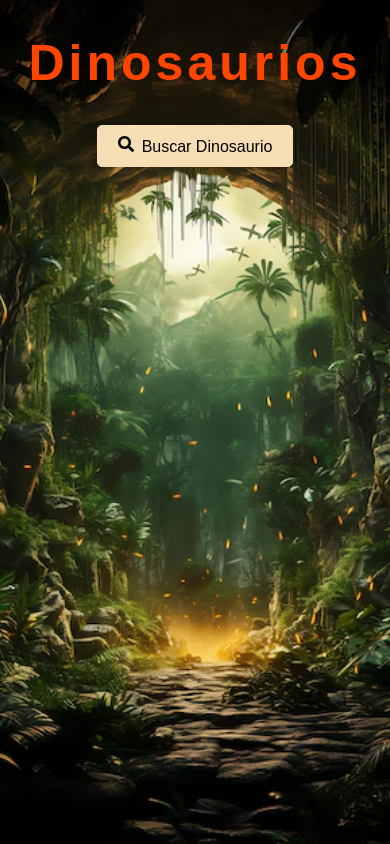
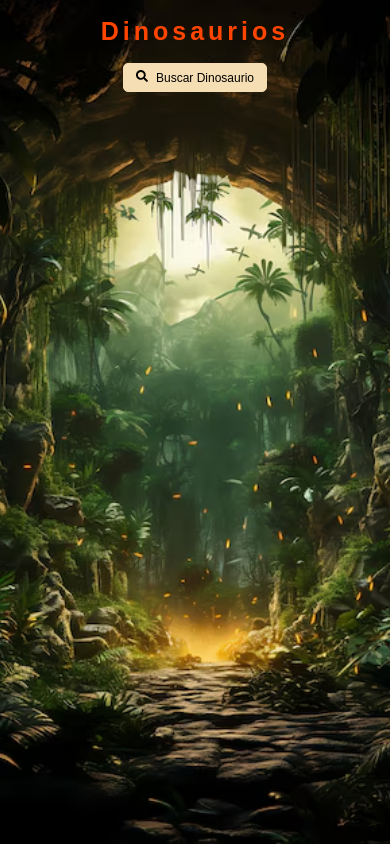
Before and after one commit to jorgevels/Dinosauios, a React (Create React App) app: page / in a window 390 px wide. Built offline with nearby package versions, Linux system fonts and the light colour scheme; a web font is replaced by a local one.

Commit message:
Add @media screen

```diff
--- a/src/App.css
+++ b/src/App.css
@@ -1,3 +1,11 @@
+
+/* Estilos globales */
+body {
+  margin: 0;
+  padding: 0;
+  font-family: Arial, sans-serif;
+  box-sizing: border-box;
+}
 
 .App {
   text-align: center;
@@ -15,9 +23,10 @@
   background-image: url("./images/fondoUno.avif");
   background-size: cover;
   background-position: center;
-  color:orangered;
+  color: orangered;
+}
 
-}
+/* Botón */
 button {
   background-color: wheat;
   border: 1px solid wheat;
@@ -26,7 +35,15 @@ button {
   font-size: 16px;
   cursor: pointer;
   transition: background-color 0.3s, border-color 0.3s;
+}
 
+button:hover {
+  background-color: #f5deb3;
+  border-color: #f5deb3;
+}
+
+button:focus {
+  outline: none;
 }
 
 button-r {
@@ -38,13 +55,21 @@ button-r {
   color: black;
   cursor: pointer;
   transition: background-color 0.3s, border-color 0.3s;
+}
 
+button-r:hover {
+  background-color: #ff4500;
+  border-color: #ff4500;
 }
-h1{
+
+button-r:focus {
+  outline: none;
+}
+
+h1 {
   font-family: 'JurassicPark', sans-serif;
   font-size: 50px;
   letter-spacing: 4px;
-
 }
 
 h2 {
@@ -57,7 +82,6 @@ h2 {
 
 p {
   color: yellow;
-  /* font-family: 'JurassicPark', sans-serif; */
   font-weight: 700;
 }
 
@@ -89,15 +113,75 @@ p {
   max-width: 100%;
   margin-top: 10%;
   /* Margen superior por defecto */
+}
 
-  /* Media query para dispositivos más pequeños */
-  @media screen and (max-width: 768px) {
+/* Media queries para pantallas más pequeñas */
+@media screen and (max-width: 768px) {
+  h1 {
+    font-size: 35px;
+  }
+
+  h2 {
+    font-size: 30px;
+  }
+
+  p {
+    font-size: 16px;
+  }
+
+  button,
+  button-r {
+    padding: 8px 16px;
+    font-size: 14px;
+  }
+}
+
+@media screen and (max-width: 480px) {
+  h1 {
+    font-size: 25px;
+  }
+
+  h2 {
+    font-size: 20px;
+  }
+
+  p {
+    font-size: 14px;
+  }
+
+  button,
+  button-r {
+    padding: 6px 12px;
+    font-size: 12px;
+  }
+
+  .image-container img {
     margin-top: 0;
     /* Elimina el margen superior en dispositivos más pequeños */
   }
+}
 
-  @media screen and (max-width: 306px) {
-    margin-top: -5%;
-    /* Elimina el margen superior en dispositivos con ancho máximo de 375px */
+@media screen and (max-width: 375px) {
+  h1 {
+    font-size: 20px;
+  }
+
+  h2 {
+    font-size: 18px;
+  }
+
+  p {
+    font-size: 12px;
+  }
+
+  button,
+  button-r {
+    padding: 5px 10px;
+    font-size: 10px;
+  }
+
+  .image-container img {
+    margin-top: 0;
+    /* Elimina el margen superior en dispositivos más pequeños */
   }
 }
```
